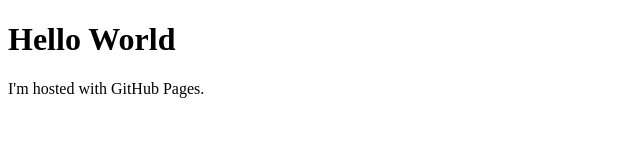
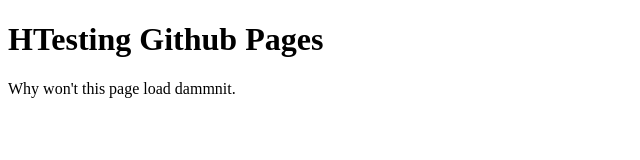
Before and after one commit to beamsprings/picomanual.github.io, a plain HTML site: page index.html in a window 1280 px wide. Shown: the whole page, without its empty margins (0-640 px from the left). Drawn offline with Linux system fonts and the light colour scheme.

Commit message:
Update index.html

```diff
--- a/index.html
+++ b/index.html
@@ -1,7 +1,7 @@
 <!DOCTYPE html>
 <html>
 <body>
-<h1>Hello World</h1>
-<p>I'm hosted with GitHub Pages.</p>
+<h1>HTesting Github Pages</h1>
+<p>Why won't this page load dammnit.</p>
 </body>
 </html>
```
